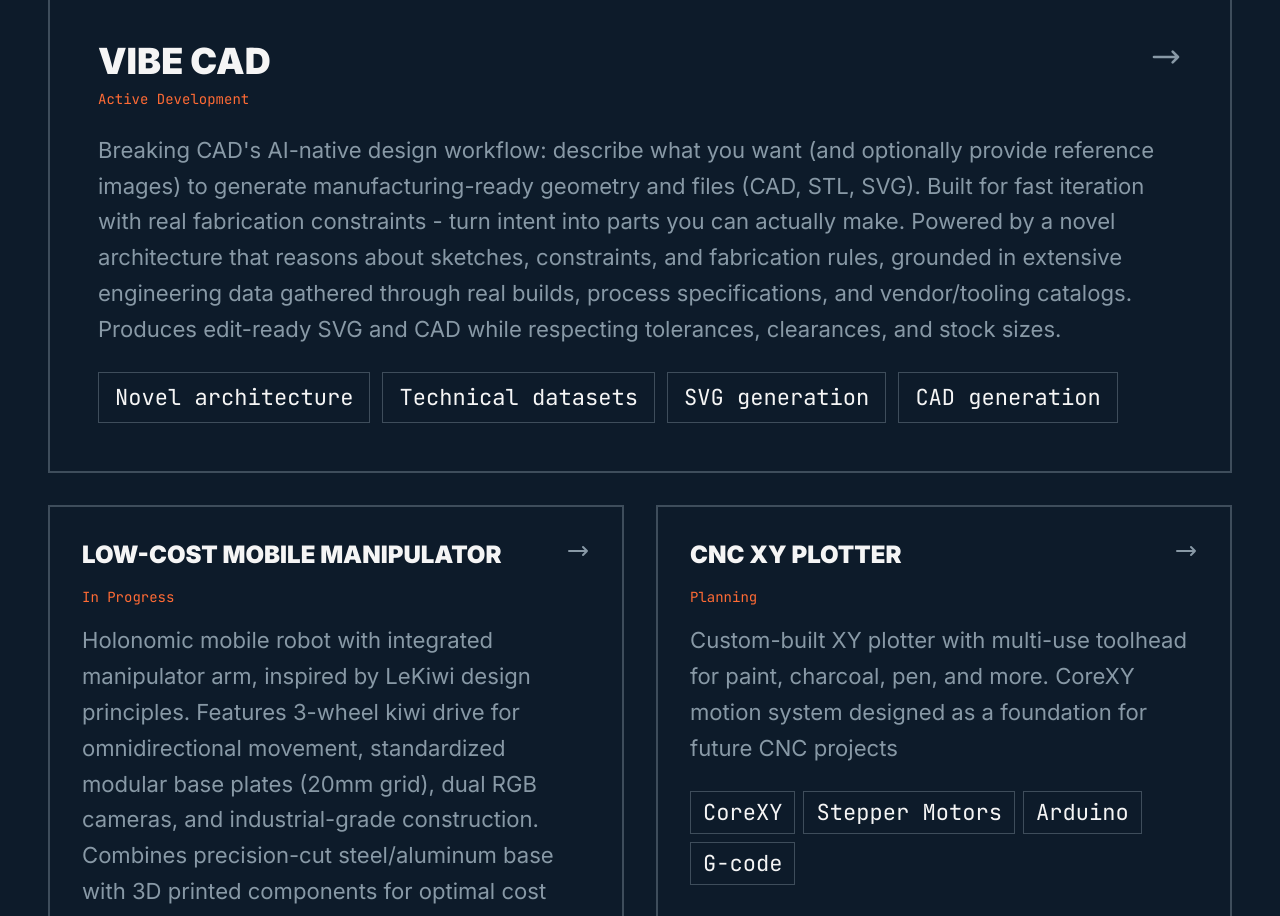
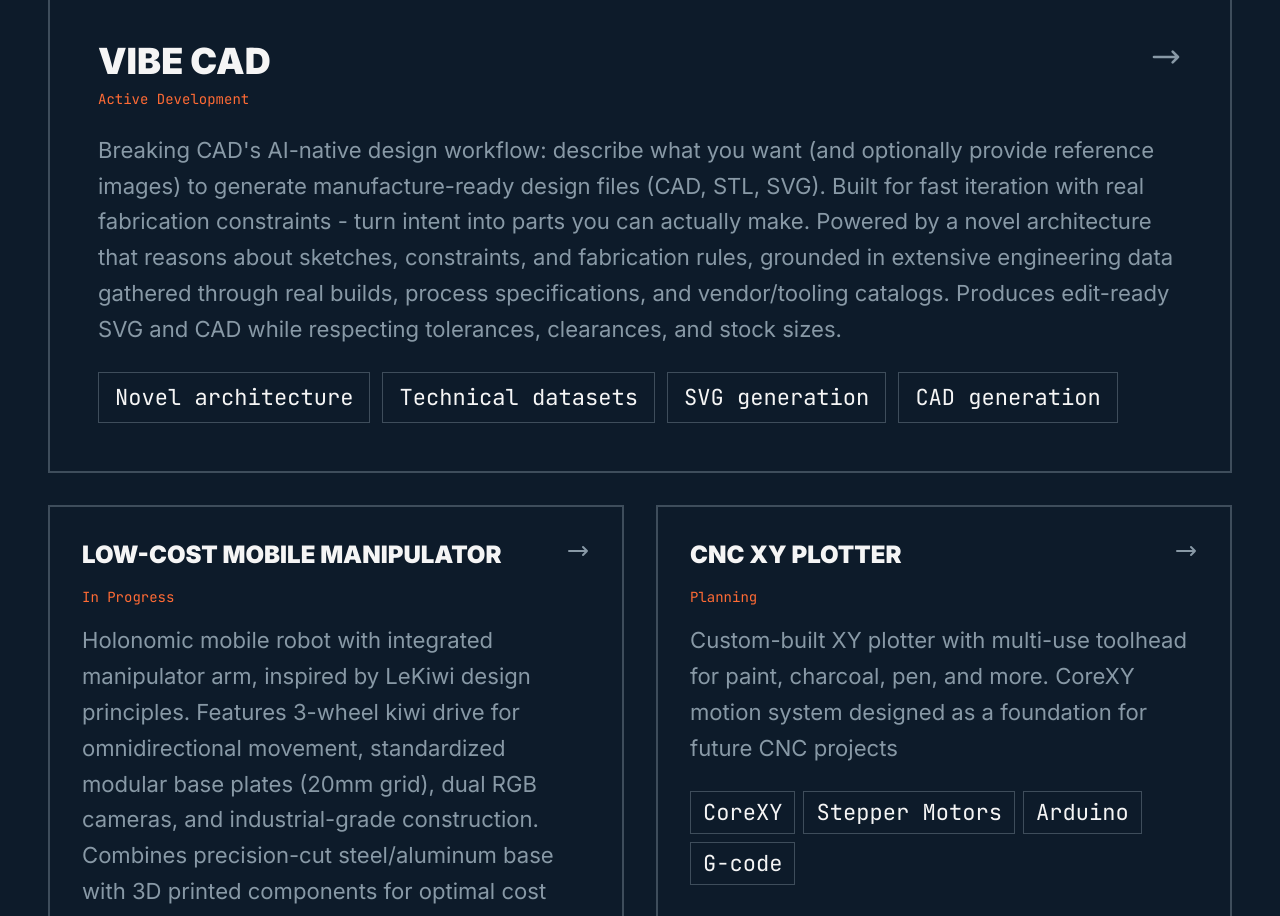
Before and after one commit to sharonxu/breaking-cad, a React (Vite) app: page / in a window 1280 px wide. Shown: the part 2340-3256 px from the top of the page. Built offline with nearby package versions, Linux system fonts and the light colour scheme.

Commit message:
Refine VIBE CAD wording: manufacture-ready design files

```diff
--- a/src/components/Projects.jsx
+++ b/src/components/Projects.jsx
@@ -6,7 +6,7 @@ function Projects({ scrollY }) {
   const projects = [
     {
       title: "VIBE CAD",
-      description: "Breaking CAD's AI-native design workflow: describe what you want (and optionally provide reference images) to generate manufacturing-ready geometry and files (CAD, STL, SVG). Built for fast iteration with real fabrication constraints - turn intent into parts you can actually make. Powered by a novel architecture that reasons about sketches, constraints, and fabrication rules, grounded in extensive engineering data gathered through real builds, process specifications, and vendor/tooling catalogs. Produces edit-ready SVG and CAD while respecting tolerances, clearances, and stock sizes.",
+      description: "Breaking CAD's AI-native design workflow: describe what you want (and optionally provide reference images) to generate manufacture-ready design files (CAD, STL, SVG). Built for fast iteration with real fabrication constraints - turn intent into parts you can actually make. Powered by a novel architecture that reasons about sketches, constraints, and fabrication rules, grounded in extensive engineering data gathered through real builds, process specifications, and vendor/tooling catalogs. Produces edit-ready SVG and CAD while respecting tolerances, clearances, and stock sizes.",
       status: "Active Development",
       tech: ["Novel architecture", "Technical datasets", "SVG generation", "CAD generation"],
       link: null
```
